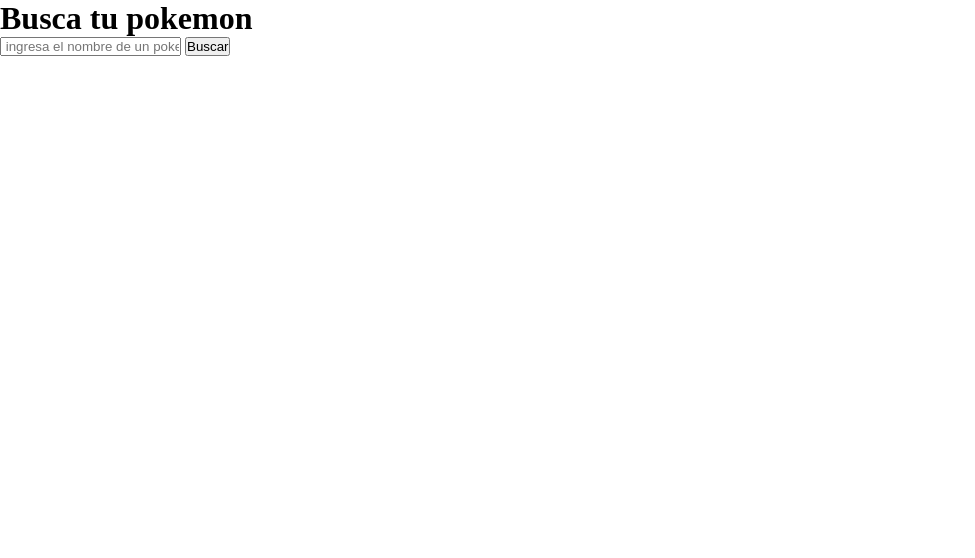
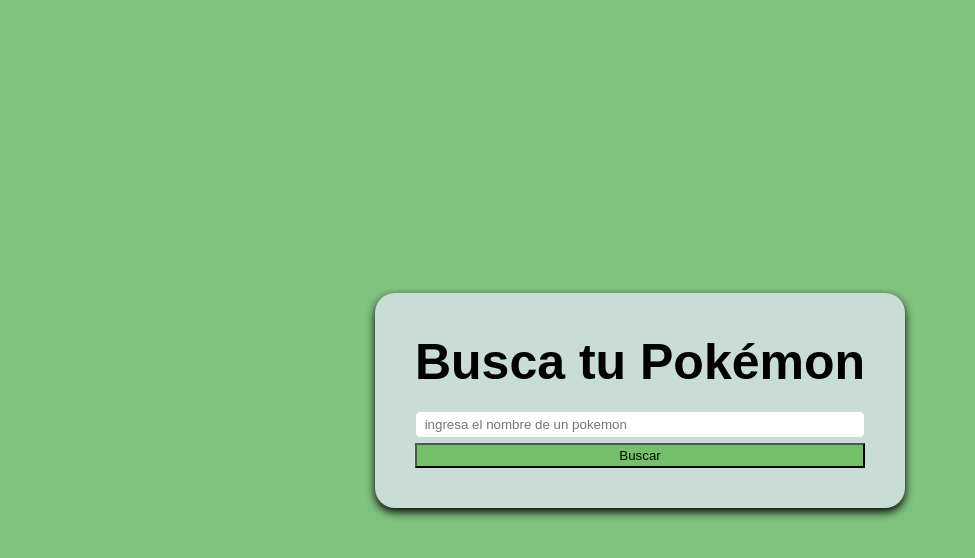
Before and after one commit to GerardoCL31/API, a plain HTML site: page index.html in a window 1280 px wide. Shown: the whole page, without its empty margins (0-975 px from the left). Drawn offline with Linux system fonts and the light colour scheme.

Commit message:
añado css

```diff
--- a/index.html
+++ b/index.html
@@ -8,7 +8,7 @@
 </head>
 <body>
     <div class="container">
-        <h1> Busca tu pokemon</h1>
+        <h1> Busca tu Pokémon</h1>
         <form id="pokemon-form">
             <input type="text" id="pokemon-name"
             placeholder=" ingresa el nombre de un pokemon" required>
--- a/styles.css
+++ b/styles.css
@@ -1,4 +1,77 @@
 *{
     margin: 0;
     padding: 0;
+    box-sizing: border-box;
 }
+
+body{
+    font-family: Arial, Helvetica, sans-serif;
+    background-color: rgb(128, 195, 128);
+    display: flex;
+    justify-content: center;
+    align-items: center;
+    height: 100vh;
+}
+
+.container{
+    background-color: rgb(201, 220, 213);
+    padding: 40px;
+    box-shadow: 0 4px 10px;
+    text-align: center;
+    border-radius: 20px;
+}
+
+h1{
+font-size: 50px;
+margin-bottom: 20px;
+}
+
+form{
+    display:flex;
+    flex-direction: column;
+}
+
+input{
+    padding: 5px;
+    margin-bottom: 5px;
+    border: 1px solid rgb(201, 220, 213);
+    border-radius: 5px;
+
+}
+
+button{
+    padding: 3px;
+    background-color: rgb(117, 190, 108);
+    color: rgb(8, 10, 0);
+    display:block;
+    cursor: pointer;
+
+}
+
+button:hover {
+    background-color: azure;
+}
+
+.pokemon-info{
+    margin-top: 20px;
+    display: nome;
+}
+
+.pokemon-info img{
+    width: 100px;
+    height: 100px;
+    object-fit: cover;
+    border-radius: 50%;
+    margin-bottom: 15px;
+}
+
+.pokemon-info h3 {
+    font-size: 20px;
+    margin-bottom: 10px;
+
+}
+
+.pokemon-info p {
+    font-size: 14px;
+    margin: 5px 0;
+}
```
